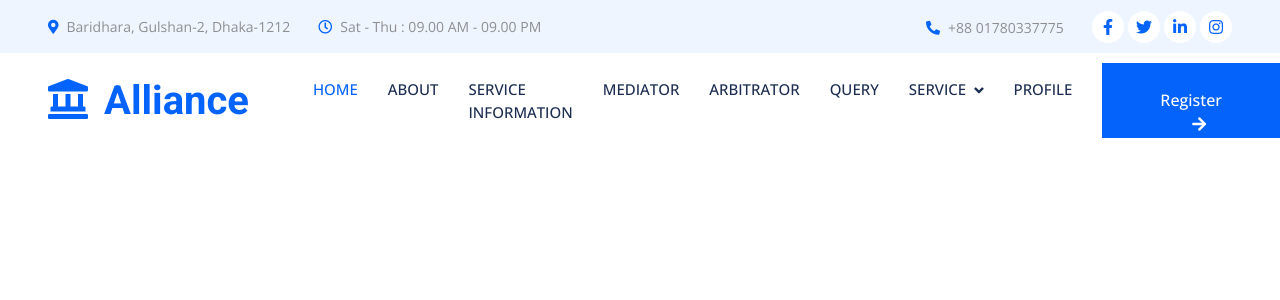
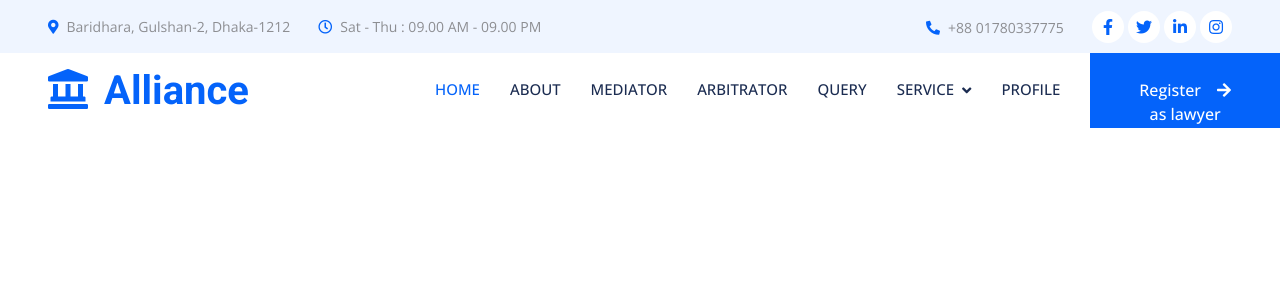
Before and after one commit to PiashRahman10/SoftwareLab, a PHP site: page /HomePage.php in a window 1280 px wide. Shown: the top 300 px of the page. Run offline with PHP 8.4, Linux system fonts and the light colour scheme; some libraries are stand-ins or nearby versions.

Commit message:
nav change

```diff
--- a/HomePage.php
+++ b/HomePage.php
@@ -93,7 +93,7 @@
         <div class="navbar-nav ms-auto p-4 p-lg-0">
             <a href="Homepage.php" class="nav-item nav-link active">Home</a>
             <a href="aboutus.php" class="nav-item nav-link ">About</a>
-            <a href="others.php" class="nav-item nav-link">Service Information</a>
+
             <a href="mediator.php" class="nav-item nav-link">Mediator</a>
             <a href="arbitrator.php" class="nav-item nav-link">Arbitrator</a>
             <a href="querry.php" class="nav-item nav-link">Query</a>
@@ -104,6 +104,7 @@
                     <a href="Arbitration.php" class="dropdown-item">Arbitration Case File</a>
                     <a href="mediation_proposal.php" class="dropdown-item">Mediation Proposal</a>
                     <a href="mediation.php" class="dropdown-item">Mediation Case File</a>
+                    <a href="others.php" class="dropdown-item">Service Information</a>
                     <a href="lawyer.php" class="dropdown-item">Lawyers Info</a>
 
                 </div>
```
